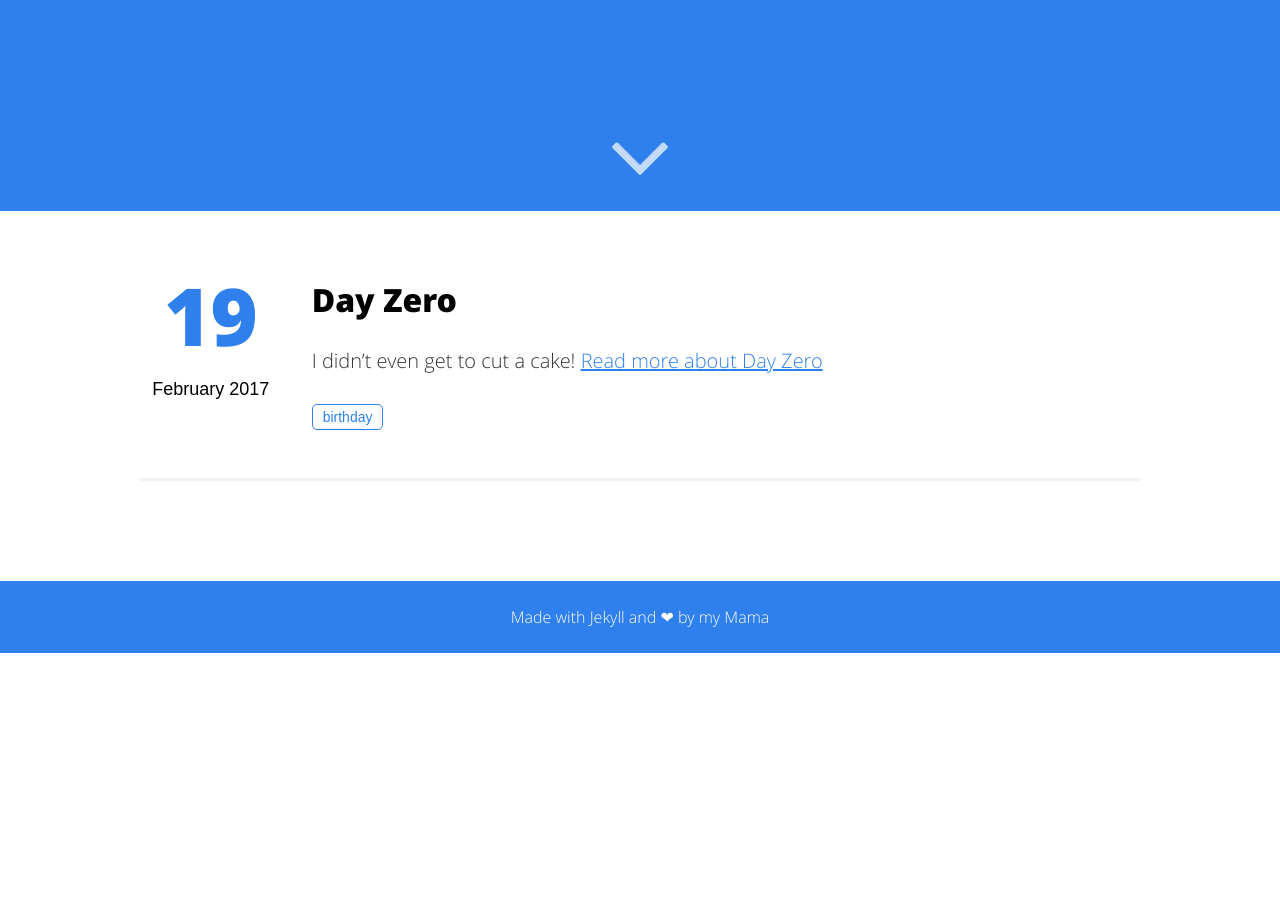
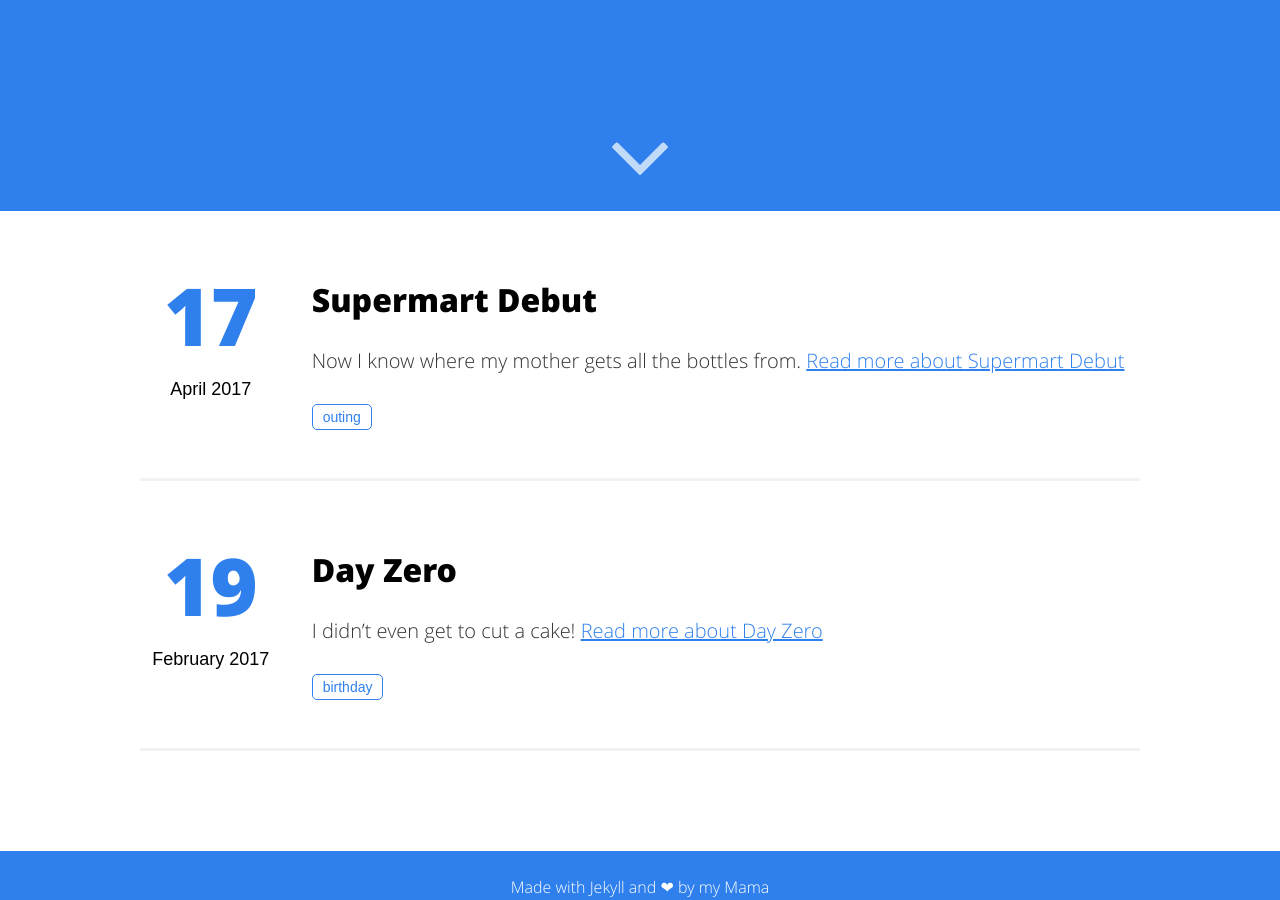
Before and after one commit to captn3m0/shauryaa, a Jekyll site: the page built from index.html, in a window 1280 px wide and 900 px high, scrolled down 689 px. Built offline with Jekyll 4.4.1, drawn with Linux system fonts in a browser that asks for light colours; before the commit the page ends 1342 px from its top, so only the background shows below that.

Commit message:
Monthly updates

```diff
--- a/_includes/author.html
+++ b/_includes/author.html
@@ -1,6 +1,6 @@
 <section class="author" itemprop="author">
     <div class="details" itemscope itemtype="http://schema.org/Person">
-        <img itemprop="image" class="img-rounded" src="{{site.baseurl}}/assets/img/blog-author.jpg" alt="{{site.name}}">
+        <img itemprop="image" class="img-rounded" src="{{site.baseurl}}/assets/img/blog-author.jpeg" alt="{{site.name}}">
         <p class="def">Author</p>
         <h3 class="name">
             <a itemprop="name" href="https://plus.google.com/{{site.gplus_username}}/posts">{{site.username}}</a>
--- /dev/null
+++ b/_posts/2017-04-17-supermart-debut.md
@@ -0,0 +1,13 @@
+---
+layout: post
+title: "Supermart Debut"
+date: 2017-04-17 04:32:44
+image: '/assets/img/supermart.jpg'
+description: My first visit to the Supermart
+tags:
+- outing
+---
+
+![](/assets/img/supermart.jpg)
+
+Now I know where my mother gets all the bottles from.
```
Also changed, not shown: about.md (+2 -2 lines), _posts/2017-02-19-day-zero.md (renamed from _posts/2015-08-03-day-zero.md), assets/img/blog-author.jpeg (added), assets/img/me.jpg (added), assets/img/supermart.jpg (added).
